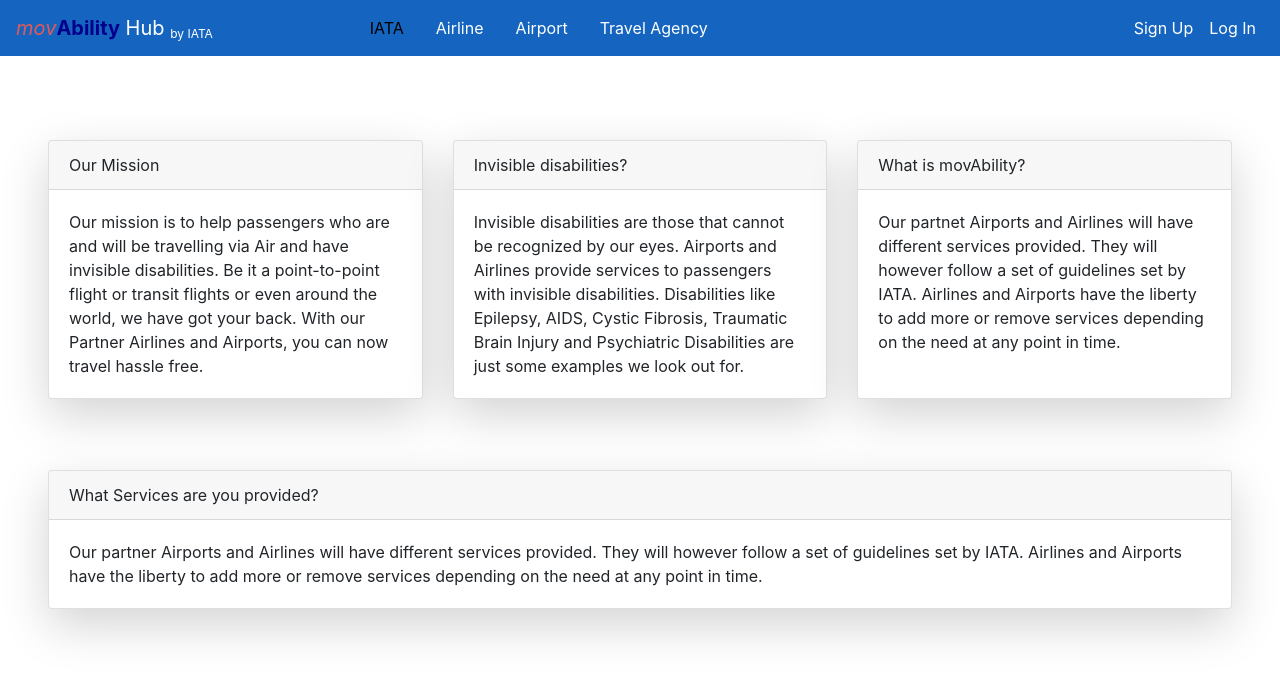
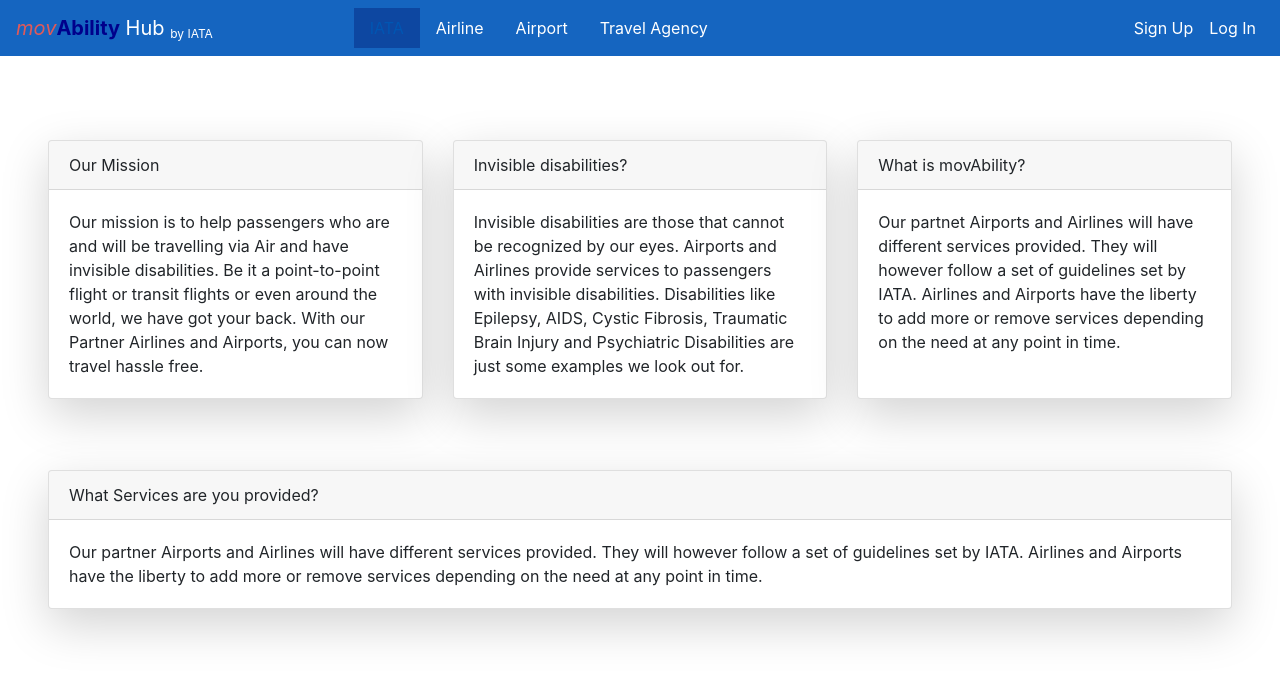
Before and after one commit to movAbilityHub/movAbilityHubFrontEnd, a React (Create React App) app: page / in a window 1280 px wide. In both pictures the pointer is over the link "IATA". Shown: the top 676 px of the page. Built offline with nearby package versions, Linux system fonts and the light colour scheme.

Commit message:
Updated CSS styling

```diff
--- a/src/assets/styles/navbar.css
+++ b/src/assets/styles/navbar.css
@@ -16,9 +16,9 @@
 
 .active {
     color: white;
+    height: 100%;
 }
 
-.active:hover,
 .active:focus {
     outline: none !important;
     text-decoration: underline #1565c0 !important;
@@ -28,3 +28,7 @@
 .placeHolder {
     margin-right: 10%;
 }
+
+.active:hover {
+    background-color: #0d47a1;
+}
--- a/src/assets/styles/taDashboard.css
+++ b/src/assets/styles/taDashboard.css
@@ -1,12 +1,11 @@
 .wrapper{
     margin-left:20%;
     margin-right:20%;
-    margin-top:5%;
+    margin-top:1.5%;
     margin-bottom:2%;
-
 }
 
-.form-wrapper label:hover{
+.wrapper label:hover{
   font-weight: 600;
 }
 
@@ -21,8 +20,6 @@
     margin-left: 25%;
 }
 
-.newRequestBtn:hover{
-    border: 1px solid blue;
-    background-color: white;
-    color:blue;
+.desc{
+    width:100%;
 }
```
